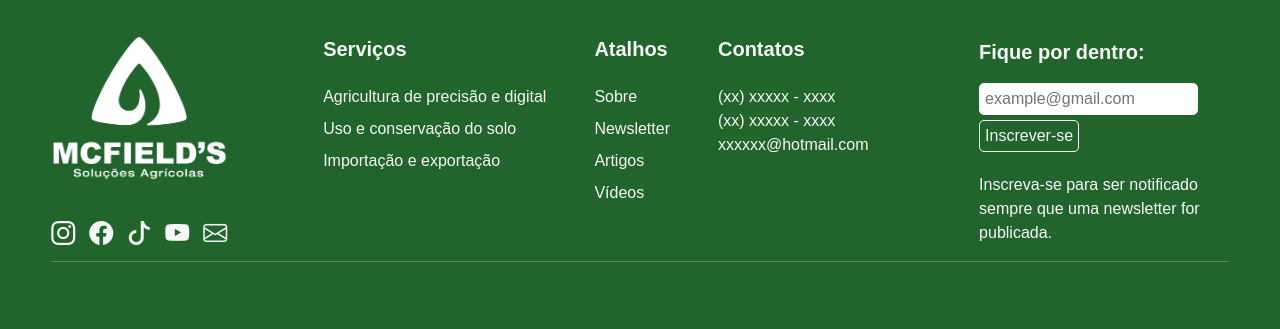
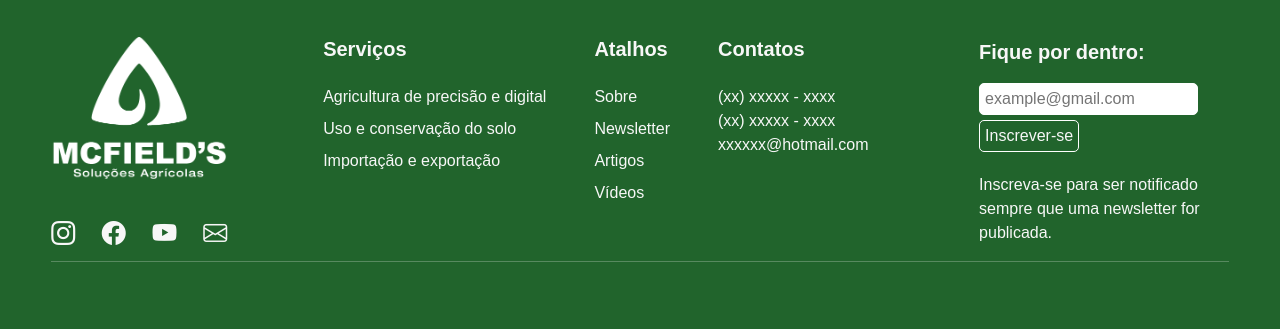
Before and after one commit to fczanetti/mcfields, a Django app: page / in a window 1280 px wide. Shown: the part 2344-2673 px from the top of the page. Run offline with Django 5.2, Linux system fonts and the light colour scheme.

Commit message:
Remoção ícone tiktok e reinstalação sentry

```diff
--- a/mcfields/base/templates/base/base.html
+++ b/mcfields/base/templates/base/base.html
@@ -49,7 +49,6 @@
                         <nav id="soc-net-links">
                             <i class="bi bi-instagram soc-net-icon"></i>
                             <i class="bi bi-facebook soc-net-icon"></i>
-                            <i class="bi bi-tiktok soc-net-icon"></i>
                             <i class="bi bi-youtube soc-net-icon"></i>
                             <i class="bi bi-envelope soc-net-icon"></i>
                         </nav>
```
